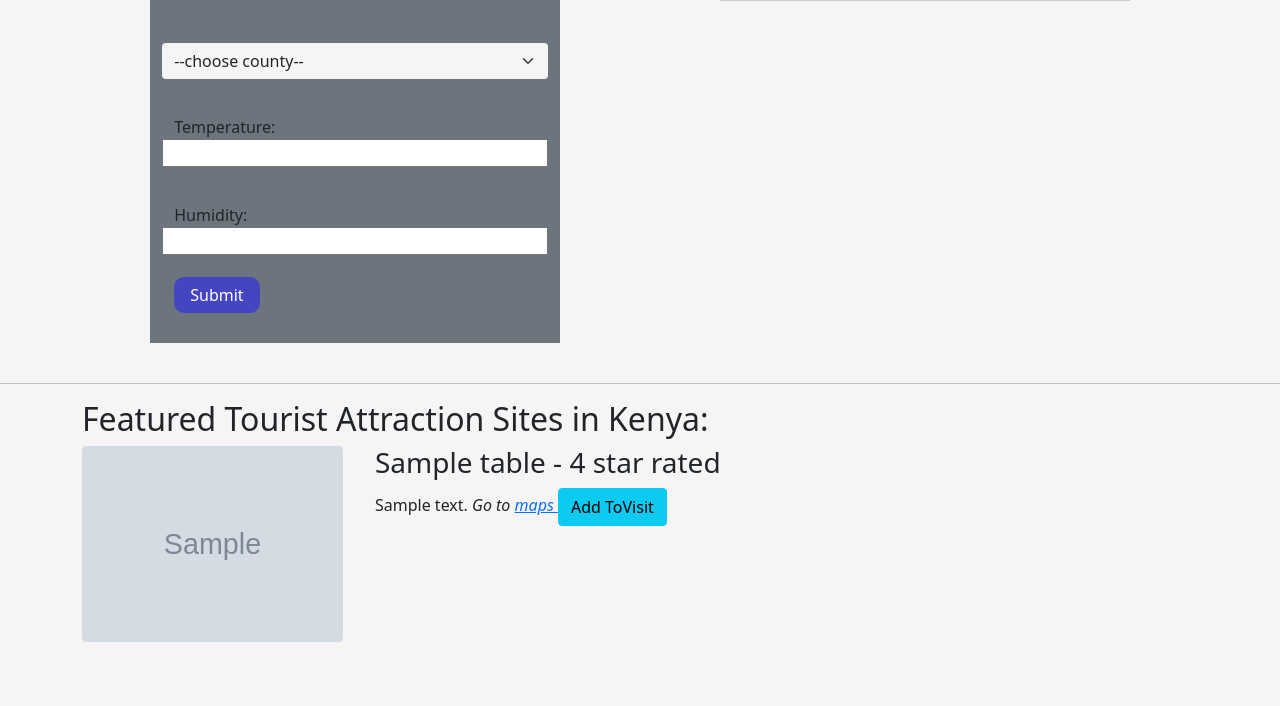
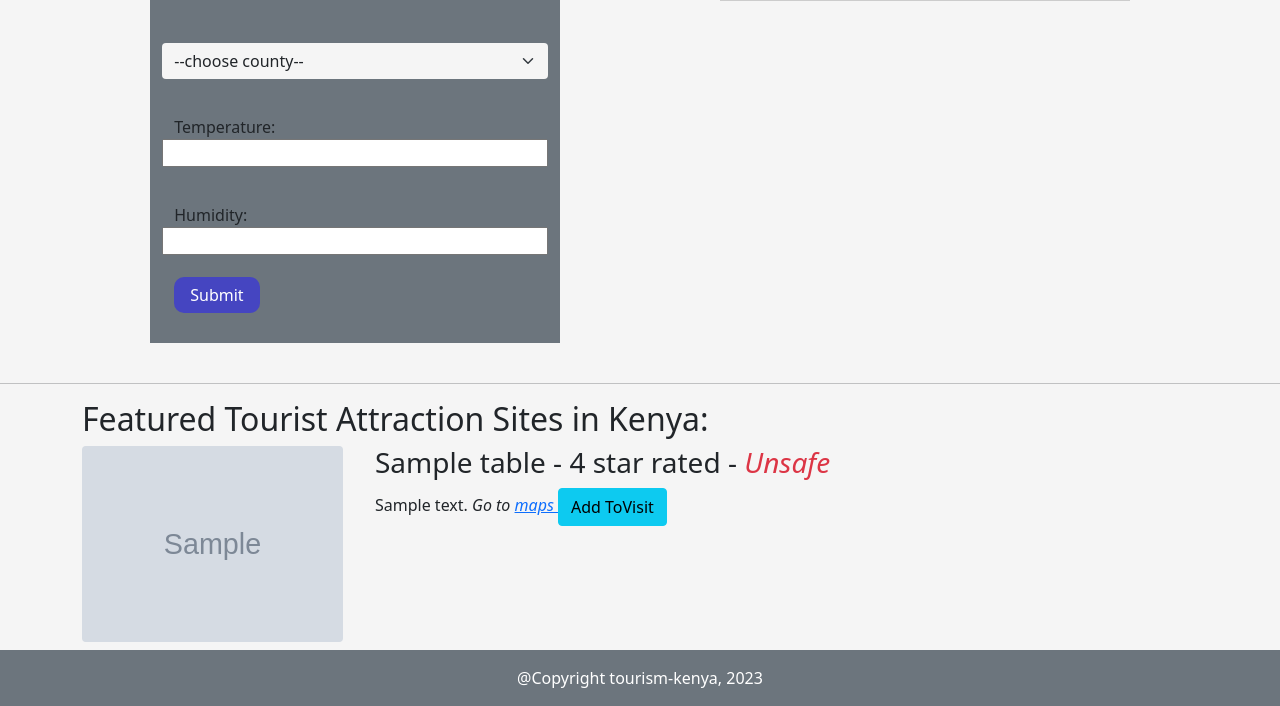
Before and after one commit to 874bowen/a-tourist-expenditure-predictor, a Flask app: page / in a window 1280 px wide. Shown: the part 97-803 px from the top of the page. Before the commit the page ends 739 px from the top, so only its background shows below. Run offline with Flask 3, Linux system fonts and the light colour scheme; tables that the repository leaves empty hold one stand-in row (values such as "Sample post"); grey boxes marked "Sample" are stand-in pictures; parts of the project's set-up code (start-up, migrations or seed data) failed here and were passed over; some libraries are stand-ins or nearby versions.

Commit message:
add link for news

```diff
--- a/templates/main.html
+++ b/templates/main.html
@@ -30,8 +30,9 @@ form {
             {% if current_user.is_anonymous %}
             <button type="button" class="btn btn-primary" data-bs-toggle="modal" data-bs-target="#exampleModal">Login</button>
             {% else %}
-                <a class="home" href="{{ url_for('visits') }}"><h6>Visits - <span id="visit-item-count">{{ visits }}</span></h6></a>
-                <p class="logged-in-as">Logged in as :{{current_user.username}}</p>
+                <a class="home" href="{{ url_for('visits') }}"><h6>Visits</h6></a>
+                <a class="home" href="{{ url_for('view_news') }}"><h6>News</h6></a>
+                <p class="logged-in-as">{{current_user.username}}</p>
                 <a href="{{ url_for('logout') }}"><button class="btn btn-primary">Logout</button></a>
             {% endif %}
         </div>
@@ -171,7 +172,7 @@ form {
                         <img src={{place.place_picture}} class="rounded" alt="place-image" />
                     </div>
                     <div class="col-12 col-md-8">
-                        <h3 class="mb-2">{{ place.place_name }} - {{ place.rating }} star rated</h3>
+                        <h3 class="mb-2">{{ place.place_name }} - {% if place.rating %} {{ place.rating }} star rated - {% endif %} {% if place.county.is_safe %} <i class="text-success">SAFE</i> {% else %} <i class="text-danger">Unsafe</i>{% endif %}</h3>
                         {{place.place_description}}
                         <i>Go to <a href="{{ place.place_map }}" target="_blank">maps </a></i>
                         <button class="add-to-visit-btn ml-2 btn btn-info" data-place-id="{{ place.id }}">Add ToVisit</button>
@@ -187,7 +188,7 @@ form {
                         <img src={{place.place_picture}} class="rounded" alt="place-image" />
                     </div>
                     <div class="col-12 col-md-8">
-                        <h3 class="mb-2">{{ place.place_name }} - {{ place.rating }} star rated</h3>
+                        <h3 class="mb-2">{{ place.place_name }} - {% if place.rating %} {{ place.rating }} star rated - {% endif %} {% if place.county.is_safe %} <i class="text-success">SAFE</i> {% else %} <i class="text-danger">Unsafe</i>{% endif %}</h3>
                         {{ place.place_description }}
                         <i>Go to <a href="{{ place.place_map }}" target="_blank">maps </a></i>
                         <button class="add-to-visit-btn ml-2 btn btn-info" data-place-id="{{ place.id }}">Add ToVisit</button>
@@ -196,6 +197,9 @@ form {
             {% endfor %}
         {% endif %}
     </div>
+    <footer class="bg-secondary text-white text-center p-3 position-relative bottom-0 col-12">
+        @Copyright tourism-kenya, 2023
+    </footer>
     <script src="https://cdn.jsdelivr.net/npm/bootstrap@5.0.2/dist/js/bootstrap.bundle.min.js" integrity="sha384-MrcW6ZMFYlzcLA8Nl+NtUVF0sA7MsXsP1UyJoMp4YLEuNSfAP+JcXn/tWtIaxVXM" crossorigin="anonymous"></script>
     <script>
         // Get the loading text element
```
